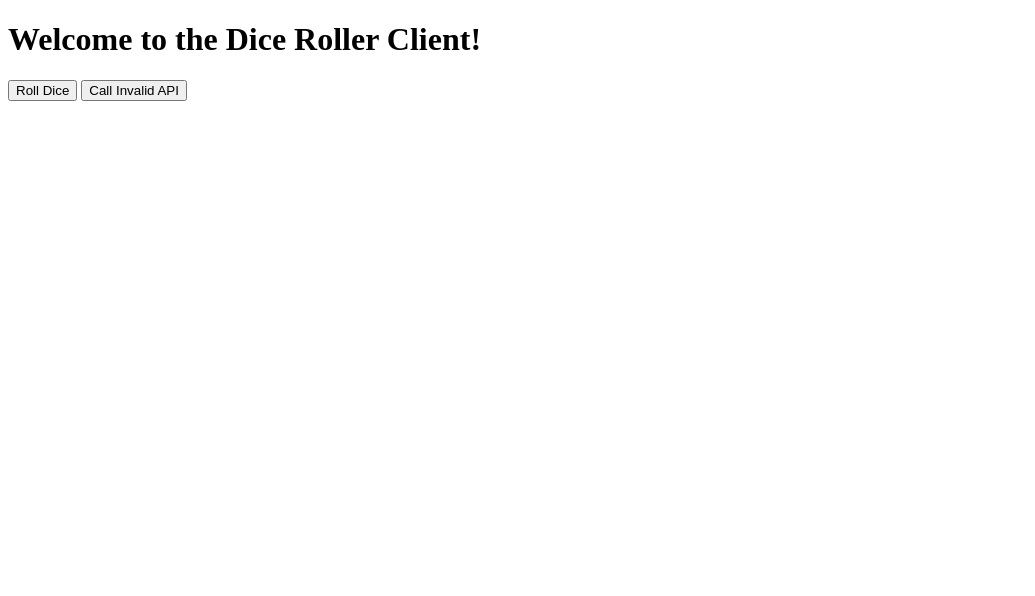
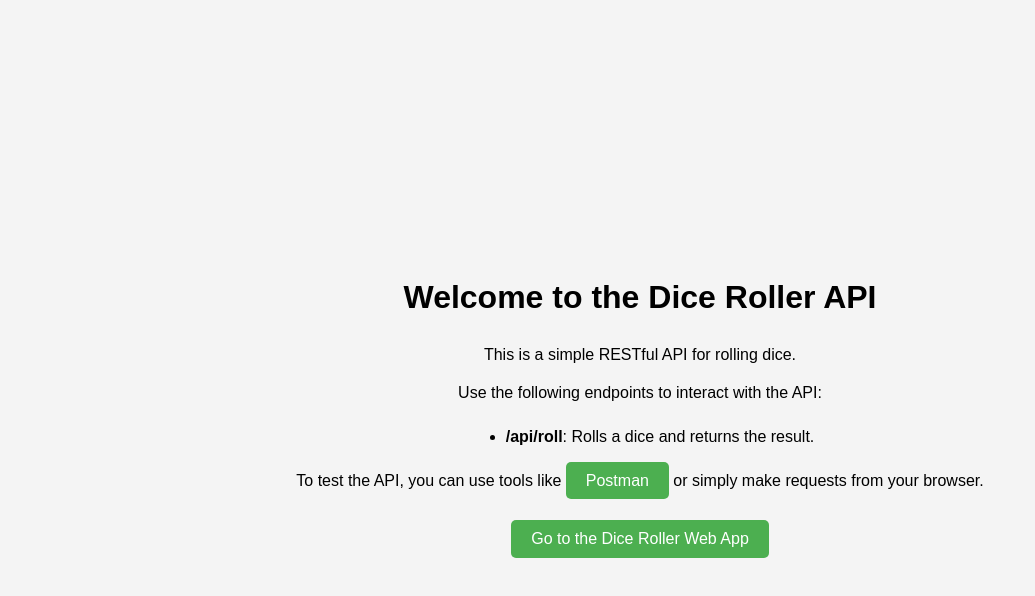
Before and after one commit to julianp829/node-dice-roller, a website: page static/index.html in a window 1280 px wide. Shown: the whole page, without its empty margins (0-1035 px from the left). Drawn offline with Linux system fonts and the light colour scheme.

Commit message:
update index.html

```diff
--- a/static/index.html
+++ b/static/index.html
@@ -1,26 +1,51 @@
-<!doctype html>
+<!DOCTYPE html>
 <html lang="en">
 <head>
-    <meta charset="UTF-8" />
-    <title>Dice Roller Client</title>
-    <script>
-        async function rollDice() {
-            const response = await fetch('https://<your-app-name>.azurewebsites.net/api/roll?sides=6');
-            const data = await response.json();
-            document.getElementById('result').innerText = `Rolled: ${data.rollResult} (sides: ${data.sides})`;
+    <meta charset="UTF-8">
+    <meta name="viewport" content="width=device-width, initial-scale=1.0">
+    <title>Dice Roller API</title>
+    <style>
+        body {
+            font-family: Arial, sans-serif;
+            display: flex;
+            flex-direction: column;
+            align-items: center;
+            justify-content: center;
+            height: 100vh;
+            background-color: #f4f4f4;
         }
-
-        async function callInvalidAPI() {
-            const response = await fetch('https://invalid-api-url/api/roll?sides=6');
-            const data = await response.json();
-            document.getElementById('result').innerText = `Rolled: ${data.rollResult} (sides: ${data.sides})`;
+        h1 {
+            margin-bottom: 20px;
         }
-    </script>
+        p {
+            margin: 10px 0;
+            text-align: center;
+        }
+        a {
+            margin-top: 20px;
+            padding: 10px 20px;
+            font-size: 16px;
+            cursor: pointer;
+            background-color: #4CAF50;
+            color: white;
+            text-decoration: none;
+            border-radius: 5px;
+        }
+        a:hover {
+            background-color: #45a049;
+        }
+    </style>
 </head>
 <body>
-    <h1>Welcome to the Dice Roller Client!</h1>
-    <button onclick="rollDice()">Roll Dice</button>
-    <button onclick="callInvalidAPI()">Call Invalid API</button>
-    <p id="result"></p>
+
+    <h1>Welcome to the Dice Roller API</h1>
+    <p>This is a simple RESTful API for rolling dice.</p>
+    <p>Use the following endpoints to interact with the API:</p>
+    <ul>
+        <li><strong>/api/roll</strong>: Rolls a dice and returns the result.</li>
+    </ul>
+    <p>To test the API, you can use tools like <a href="https://www.postman.com/" target="_blank">Postman</a> or simply make requests from your browser.</p>
+    <a href="https://green-water-03534e410.5.azurestaticapps.net/" target="_blank">Go to the Dice Roller Web App</a>
+
 </body>
 </html>
```
